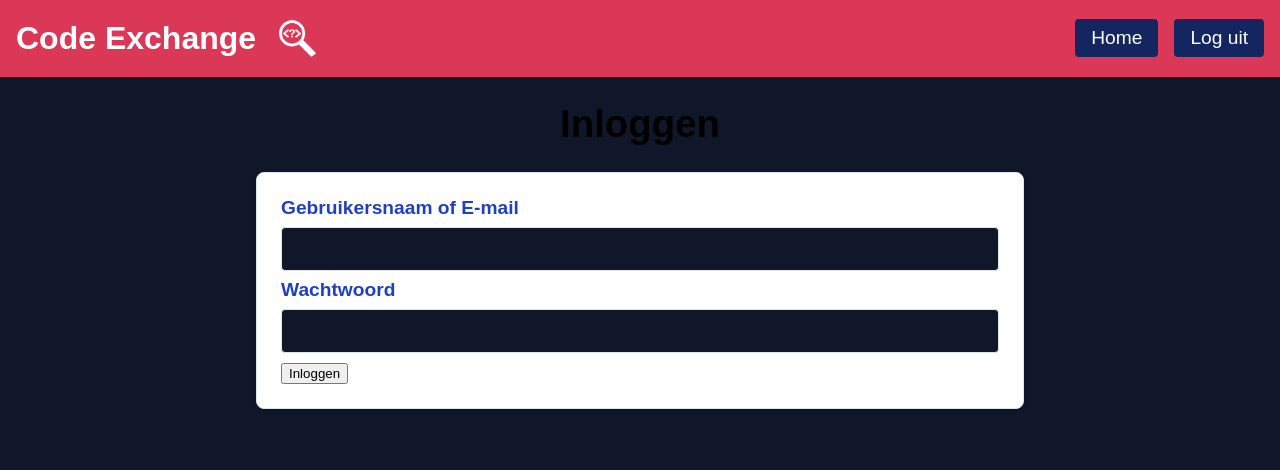
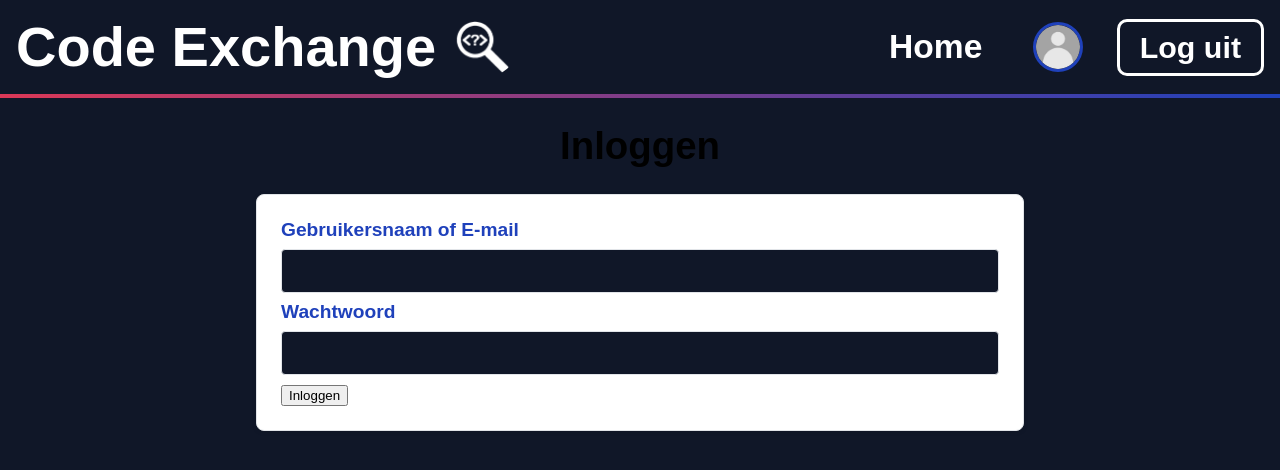
Before and after one commit to MEvan774/Forum, a website built with Vite: page wwwroot/login.html in a window 1280 px wide. Built offline with nearby package versions, Linux system fonts and the light colour scheme; what @hboictcloud/api would draw is missing.

Commit message:
created temporary home page styling and changed NavController rendering in NavController.ts

```diff
--- a/src/controllers/NavController.ts
+++ b/src/controllers/NavController.ts
@@ -11,6 +11,7 @@ export class NavController extends Controller {
         this.createNavigationLogo();
         this.createNavigationLinks();
         this.checkIfLoggedIn();
+        this.createNavigationLine();
     }
 
     /**
@@ -18,12 +19,11 @@ export class NavController extends Controller {
      */
     private createNavigationLogo(): void {
         const navLogoContainer: HTMLDivElement = document.createElement("div");
-        navLogoContainer.innerText = "Code Exchange";
         navLogoContainer.classList.add("logo");
-        const navLogoImage: HTMLImageElement = document.createElement("img");
-        navLogoImage.src = "./assets/img/code-exchange-logo.png";
-        navLogoImage.alt = "Code Exchange Logo";
-        navLogoContainer.appendChild(navLogoImage);
+        navLogoContainer.innerHTML = `
+        <h1>Code Exchange</h1>
+        <img src="./assets/img/code-exchange-logo.png" alt="Code Exchange Logo">
+        `;
         this.view.appendChild(navLogoContainer);
     }
 
@@ -36,6 +36,7 @@ export class NavController extends Controller {
 
         const homeLink: HTMLAnchorElement = document.createElement("a");
         homeLink.href = "/index.html";
+        homeLink.classList.add("page-link");
         homeLink.innerText = "Home";
 
         this.view.appendChild(navigationLinksContainer);
@@ -52,10 +53,10 @@ export class NavController extends Controller {
         try {
             const loggedIn: LoggedIn = session.get("LoggedIn") as LoggedIn;
             if (loggedIn.isLoggedIn) {
+                this.addLoggedInUserDisplay();
                 this.addLogoutButton(this.view);
             }
             else {
-                console.log("No user is logged in.");
                 this.addLoginAndRegisterButtons(this.view);
             }
         }
@@ -73,6 +74,7 @@ export class NavController extends Controller {
         this.addConfirmLogout();
         const logoutButton: HTMLAnchorElement = document.createElement("a");
         logoutButton.textContent = "Log uit";
+        logoutButton.classList.add("normal-link");
         logoutButton.addEventListener("click", () => {
             document.body.classList.add("show-logout", "show-overlay");
             const confirmButton: HTMLButtonElement = document.getElementById("logout") as HTMLButtonElement;
@@ -105,16 +107,32 @@ export class NavController extends Controller {
         document.body.appendChild(addConfirmLogoutContainer);
     }
 
+    private addLoggedInUserDisplay(): void {
+        const navigationLinksContainer: HTMLDivElement = document.querySelector(".nav-links")!;
+        const userProfileLink: HTMLAnchorElement = document.createElement("a");
+        userProfileLink.href = "/profile.html";
+        userProfileLink.classList.add("user-profile-link");
+
+        const loggedInObject: LoggedIn = session.get("LoggedIn") as LoggedIn;
+        userProfileLink.innerHTML = `
+        <p>${loggedInObject.userName}</p>
+        <img src="./assets/img/default-profile-picture.png" alt="user-profile-picture">`;
+
+        navigationLinksContainer.appendChild(userProfileLink);
+    }
+
     /**
      * voegt de login en registratie buttons toe aan de navigatie
      */
     private addLoginAndRegisterButtons(navigationContainer: HTMLElement): void {
         const loginButton: HTMLAnchorElement = document.createElement("a");
         loginButton.href = "/login.html";
+        loginButton.classList.add("normal-link");
         loginButton.textContent = "Log in";
 
         const registerButton: HTMLAnchorElement = document.createElement("a");
         registerButton.href = "/registration.html";
+        registerButton.classList.add("normal-link");
         registerButton.textContent = "Registreren";
 
         navigationContainer.children[1].appendChild(loginButton);
@@ -132,4 +150,10 @@ export class NavController extends Controller {
             }
         });
     }
+
+    private createNavigationLine(): void {
+        const navigationLine: HTMLHRElement = document.createElement("hr");
+        navigationLine.classList.add("gradient-line");
+        this.view.parentElement?.insertBefore(navigationLine, this.view.nextSibling);
+    }
 }
--- a/wwwroot/assets/css/hva-style/nav.css
+++ b/wwwroot/assets/css/hva-style/nav.css
@@ -3,25 +3,34 @@
 /* Navigation */
 /* Navbar */
 .navbar {
-    background-color: var(--primary-color);
     padding: 1rem;
     display: flex;
+    justify-content: space-between;
+    align-items: center;
     color: var(--white);
+    font-family: "Source Sans 3", sans-serif;
+    gap: 3rem;
 }
 
 /* Center-align the logo and nav-links */
 .navbar .logo {
-    gap: 1rem;
     display: flex;
     align-items: center;
-    font-weight: bold;
+    gap: 0.7rem;
+    font-weight: 900;
     width: 100%;
-    font-size: 2rem;
+    font-size: 3rem;
     color: var(--white);
 }
 
+.logo h1 {
+    font-size: 3.5rem;
+    margin: 0;
+    line-height: 1;
+}
+
 .logo img {
-    width: 50px;
+    width: 70px;
     height: auto;
     border-radius: 50%;
 }
@@ -34,21 +43,70 @@
     justify-content: flex-end;
 }
 
+.nav-links .page-link {
+    display: flex;
+    font-weight: bold;
+    align-items: center;
+    text-decoration: none;
+    color: white;
+    font-size: 2.1rem;
+    gap: 0.9rem;
+    margin: 0 10px 0 10px;
+    transition: all 0.3s ease;
+}
+
 /* Styling the navbar items as buttons */
-.navbar .nav-links a {
+.nav-links .normal-link {
     text-decoration: none;
     color: var(--white);
-    font-weight: 500;
-    padding: 0.5rem 1rem;
-    background-color: var(--accent-color);
+    font-size: 1.9rem;
+    font-weight: 700;
+    padding: 0.5rem 20px;
     border-radius: 0.25rem;
-    transition: background-color 0.3s ease;
     cursor: pointer;
+    margin: 0;
+    border: 3px solid white;
+    border-radius: 10px;
+    white-space: nowrap;
+    transition: all 0.3s ease;
+}
+
+.nav-links .user-profile-link {
+    display: flex;
+    align-items: center;
+    text-decoration: none;
+    color: white;
+    font-size: 1.9rem;
+    gap: 0.9rem;
+    margin: 0 10px 0 10px;
+    transition: all 0.3s ease;
+}
+
+.user-profile-link img {
+    width: 50px;
+    height: auto;
+    border: 3px solid var(--secondary-color);
+    border-radius: 50%;
+    margin-right: 0.5rem;
+    transition: all 0.3s ease;
+}
+
+.nav-links .page-link:hover, .nav-links .user-profile-link:hover {
+    color : var(--secondary-color);
 }
 
 /* Hover effect for navbar buttons */
-.navbar .nav-links a:hover {
+.navbar .nav-links .normal-link:hover {
     background-color: var(--secondary-color);
+}
+
+.gradient-line {
+    background: rgb(41,91,194);
+background: linear-gradient(90deg, var(--primary-color) 0%, var(--secondary-color) 100%);
+    height: 4px;
+    border: none;
+    width: 100%;
+    margin: 0;
 }
 
 /* Responsive navbar */
--- a/wwwroot/assets/css/hva-style/pagination.css
+++ /dev/null
@@ -1,26 +0,0 @@
-/* !!Doesn't work without importing the base.css first!! */
-/* Pagination */
-.pagination {
-    display: flex;
-    justify-content: center;
-    gap: 1rem;
-    margin-top: 2rem;
-}
-
-.pagination .page-link {
-    padding: 0.5rem 1rem;
-    border: 1px solid var(--border-color);
-    border-radius: 0.25rem;
-    color: var(--primary-color);
-    cursor: pointer;
-}
-
-.page-link.active {
-    background-color: #007bff;
-    color: white;
-    border-color: #007bff;
-}
-
-.pagination .page-link:hover {
-    background-color: var(--background-color);
-}
--- a/wwwroot/assets/css/main.css
+++ b/wwwroot/assets/css/main.css
@@ -4,7 +4,6 @@
 @import url("./hva-style/form.css");
 @import url("./hva-style/modal.css");
 @import url("./hva-style/nav.css");
-@import url("./hva-style/pagination.css");
 @import url("./hva-style/profile.css");
 @import url("./hva-style/question.css");
 @import url("./hva-style/sidebar.css");
```
Also changed, not shown: wwwroot/index.html (+4 -0 lines), docs/process/Design/HomePage/home-logged-in.png, docs/process/Design/HomePage/home-not-logged-in.png, wwwroot/assets/img/default-profile-picture.png (added).
